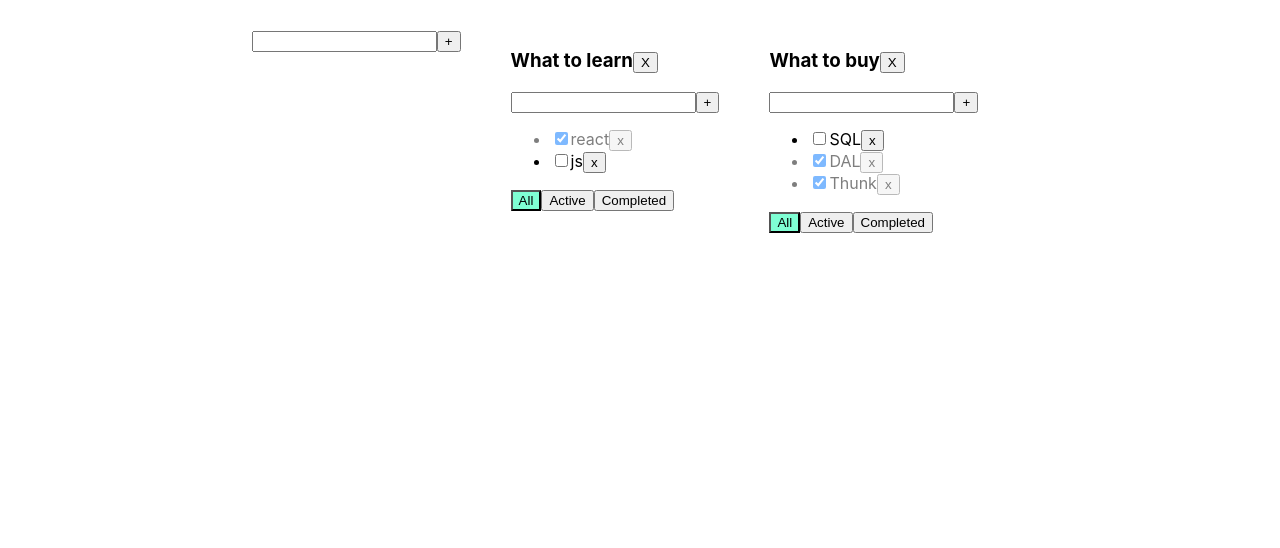
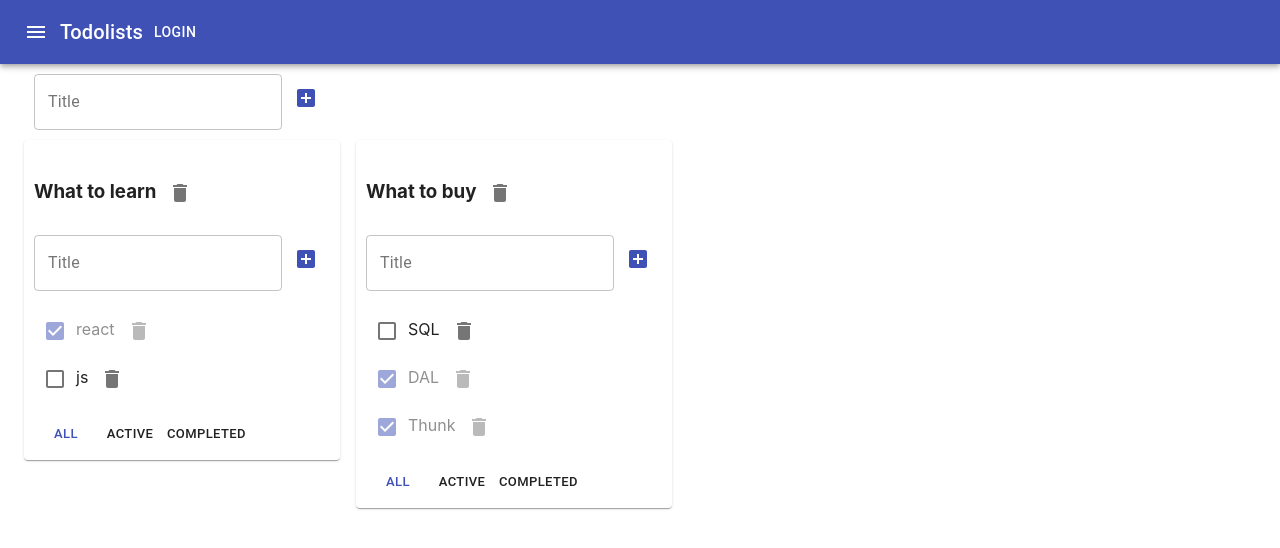
Before and after one commit to VadzimKrasouski/todolist-ts, a React (Create React App) app: page / in a window 1280 px wide. Shown: the top 548 px of the page. Built offline with nearby package versions, Linux system fonts and the light colour scheme.

Commit message:
-MATERIAL UI update

```diff
--- a/package.json
+++ b/package.json
@@ -3,6 +3,8 @@
   "version": "0.1.0",
   "private": true,
   "dependencies": {
+    "@material-ui/core": "^4.11.0",
+    "@material-ui/icons": "^4.9.1",
     "@testing-library/jest-dom": "^4.2.4",
     "@testing-library/react": "^9.3.2",
     "@testing-library/user-event": "^7.1.2",
--- a/src/AddItemForm.tsx
+++ b/src/AddItemForm.tsx
@@ -1,4 +1,6 @@
 import React, {ChangeEvent, KeyboardEvent, useState} from 'react';
+import {IconButton, TextField} from '@material-ui/core';
+import {AddBox} from '@material-ui/icons';
 
 type PropsType = {
     addItem: (title: string) => void
@@ -33,12 +35,17 @@
 
     return (
         <div>
-            <input value={title}
-                   onChange={onChangeHandler}
-                   onKeyPress={onKeyPressHandler}
-                   className={error ? 'error' : ''}/>
-            <button onClick={addItem}>+</button>
-            {error && <div className="error-message">{error}</div>}
+            <TextField
+                variant={'outlined'}
+                value={title}
+                onChange={onChangeHandler}
+                onKeyPress={onKeyPressHandler}
+                error={!!error}
+                label={'Title'}
+                helperText={error}/>
+            <IconButton color='primary' onClick={addItem}>
+                <AddBox/>
+            </IconButton>
         </div>
     );
 }
--- a/src/App.css
+++ b/src/App.css
@@ -1,12 +1,19 @@
+/*
 .App {
   padding: 30px;
   display: flex;
+  flex-direction: column;
   justify-content: center;
+  align-items: center;
+}
+.container {
+  display: flex;
+}
+.todolist {
+  margin: 20px;
 }
 
-.App > div {
-  margin-right: 50px;
-}
+
 
 .error {
   border: red 1px solid;
@@ -18,7 +25,7 @@
 
 .active-filter {
   background-color: aquamarine;
-}
+}*/
 
 .is-done {
   opacity: 0.5;
--- a/src/App.tsx
+++ b/src/App.tsx
@@ -3,6 +3,8 @@
 import {TaskType, Todolist} from './Todolist';
 import {v1} from 'uuid';
 import {AddItemForm} from './AddItemForm';
+import {AppBar, Button, Container, Grid, IconButton, Paper, Toolbar, Typography} from '@material-ui/core';
+import {Menu} from '@material-ui/icons';
 
 export type FilterValuesType = 'all' | 'active' | 'completed'
 type TodolistType = {
@@ -10,7 +12,6 @@
     title: string
     filter: FilterValuesType
 }
-
 type TaskStateType = {
     [key: string]: Array<TaskType>
 }
@@ -46,28 +47,6 @@
         })
     }
 
-    function addTask(title: string, todolistId: string) {
-        let task = {id: v1(), title: title, isDone: false};
-        let todolistTasks = tasks[todolistId];
-        tasks[todolistId] = [task, ...todolistTasks]
-        setTasks({...tasks});
-    }
-
-    function changeStatus(taskId: string, isDone: boolean, todolistId: string) {
-        let todolistTasks = tasks[todolistId];
-        let task = todolistTasks.find(t => t.id === taskId);
-        if (task) {
-            task.isDone = isDone;
-        }
-        setTasks({...tasks});
-    }
-
-    function removeTask(id: string, todolistId: string) {
-        let todolistTasks = tasks[todolistId];
-        tasks[todolistId] = todolistTasks.filter(t => t.id !== id)
-        setTasks({...tasks});
-    }
-
     function removeTodolist(todolistId: string) {
         setTodolists(todolists.filter(tl => tl.id !== todolistId));
         delete tasks[todolistId];
@@ -90,6 +69,19 @@
         }
     }
 
+    function addTask(title: string, todolistId: string) {
+        let task = {id: v1(), title: title, isDone: false};
+        let todolistTasks = tasks[todolistId];
+        tasks[todolistId] = [task, ...todolistTasks]
+        setTasks({...tasks});
+    }
+
+    function removeTask(id: string, todolistId: string) {
+        let todolistTasks = tasks[todolistId];
+        tasks[todolistId] = todolistTasks.filter(t => t.id !== id)
+        setTasks({...tasks});
+    }
+
     function changeTaskTitle(taskId: string, title: string, todolistId: string) {
         let todolistTasks = tasks[todolistId];
         const task = todolistTasks.find(task => task.id === taskId);
@@ -99,9 +91,33 @@
         }
     }
 
+    function changeStatus(taskId: string, isDone: boolean, todolistId: string) {
+        let todolistTasks = tasks[todolistId];
+        let task = todolistTasks.find(t => t.id === taskId);
+        if (task) {
+            task.isDone = isDone;
+        }
+        setTasks({...tasks});
+    }
+
     return (
         <div className="App">
+            <AppBar position="static">
+                <Toolbar>
+                    <IconButton edge="start" color="inherit" aria-label="menu">
+                        <Menu/>
+                    </IconButton>
+                    <Typography variant="h6">
+                        Todolists
+                    </Typography>
+                    <Button color="inherit">Login</Button>
+                </Toolbar>
+            </AppBar>
+            <Container fixed>
+                <Grid container style={{padding: '10px'}}>
                     <AddItemForm addItem={addTodolist}/>
+                </Grid>
+                <Grid container spacing={2}>
                     {
                         todolists.map(tl => {
                             let allTodolistTasks = tasks[tl.id];
@@ -113,8 +129,9 @@
                             if (tl.filter === 'completed') {
                                 tasksForTodolist = allTodolistTasks.filter(t => t.isDone)
                             }
-                    return <Todolist
-                        key={tl.id}
+                            return <Grid item key={tl.id}>
+                                <Paper style={{padding: '10px'}}>
+                                    <Todolist
                                         id={tl.id}
                                         title={tl.title}
                                         tasks={tasksForTodolist}
@@ -122,13 +139,17 @@
                                         addTask={addTask}
                                         removeTask={removeTask}
                                         changeStatus={changeStatus}
-                        changeFilter={changeFilter}
-                        removeTodolist={removeTodolist}
                                         changeTaskTitle={changeTaskTitle}
                                         changeTodolistTitle={changeTodolistTitle}
+                                        removeTodolist={removeTodolist}
+                                        changeFilter={changeFilter}
                                     />
+                                </Paper>
+                            </Grid>
                         })
                     }
+                </Grid>
+            </Container>
         </div>
     );
 }
--- a/src/EditableSpan.tsx
+++ b/src/EditableSpan.tsx
@@ -1,4 +1,5 @@
 import React, {ChangeEvent, useState} from 'react';
+import {TextField} from '@material-ui/core';
 
 type PropsType = {
     value: string
@@ -23,9 +24,10 @@
         setTitle(e.currentTarget.value)
     };
     return editMode
-        ? <input value={title}
-                 autoFocus={true}
-                 onBlur={deActivateEditMode}
-                 onChange={onChangeHandler}/>
+        ? <TextField variant={'outlined'}
+                     value={title}
+                     autoFocus={true}
+                     onBlur={deActivateEditMode}
+                     onChange={onChangeHandler}/>
         : <span onDoubleClick={activatedEditMode}>{props.value}</span>
 }
--- a/src/Todolist.tsx
+++ b/src/Todolist.tsx
@@ -2,6 +2,8 @@
 import {FilterValuesType} from './App';
 import {AddItemForm} from './AddItemForm';
 import {EditableSpan} from './EditableSpan';
+import {Button, Checkbox, IconButton} from '@material-ui/core';
+import {Delete} from '@material-ui/icons';
 
 export type TaskType = {
     id: string
@@ -42,12 +44,14 @@
     const onCompletedClickHandler = () => props.changeFilter('completed', props.id);
 
     return (
-        <div>
+        <div className='todolist'>
             <h3><EditableSpan value={props.title} onChange={changeTodolistTitle}/>
-                <button onClick={onRemoveTodolistHandler}>X</button>
+                <IconButton onClick={onRemoveTodolistHandler}>
+                    <Delete/>
+                </IconButton>
             </h3>
             <AddItemForm addItem={addTask}/>
-            <ul>
+            <ul style={{listStyle: "none", paddingLeft: "0"}}>
                 {props.tasks.map(t => {
                     const onRemoveHandler = () => props.removeTask(t.id, props.id);
                     const onChangeHandler = (e: ChangeEvent<HTMLInputElement>) => {
@@ -57,23 +61,30 @@
                         props.changeTaskTitle(t.id, value, props.id)
                     }
                     return <li key={t.id} className={t.isDone ? 'is-done' : ''}>
-                        <input type='checkbox' checked={t.isDone} onChange={onChangeHandler}/>
+                        <Checkbox color='primary' checked={t.isDone} onChange={onChangeHandler}/>
                         <EditableSpan value={t.title} onChange={changeTaskTitle}/>
-                        <button onClick={onRemoveHandler}>x</button>
+                        <IconButton onClick={onRemoveHandler}>
+                            <Delete/>
+                        </IconButton>
                     </li>
-                })
-                }
+                })}
             </ul>
             <div>
-                <button className={props.filter === 'all' ? 'active-filter' : ''}
-                        onClick={onAllClickHandler}>All
-                </button>
-                <button className={props.filter === 'active' ? 'active-filter' : ''}
-                        onClick={onActiveClickHandler}>Active
-                </button>
-                <button className={props.filter === 'completed' ? 'active-filter' : ''}
-                        onClick={onCompletedClickHandler}>Completed
-                </button>
+                <Button
+                    color={props.filter === 'all' ? 'primary' : 'default'}
+                    size={'small'}
+                    onClick={onAllClickHandler}>All
+                </Button>
+                <Button
+                    color={props.filter === 'active' ? 'primary' : 'default'}
+                    size={'small'}
+                    onClick={onActiveClickHandler}>Active
+                </Button>
+                <Button
+                    color={props.filter === 'completed' ? 'primary' : 'default'}
+                    size={'small'}
+                    onClick={onCompletedClickHandler}>Completed
+                </Button>
             </div>
         </div>
     );
```
Also changed, not shown: 1 other file (tests, documents, lock files or other folders). Lines whose indentation alone changed are shown as unchanged.
